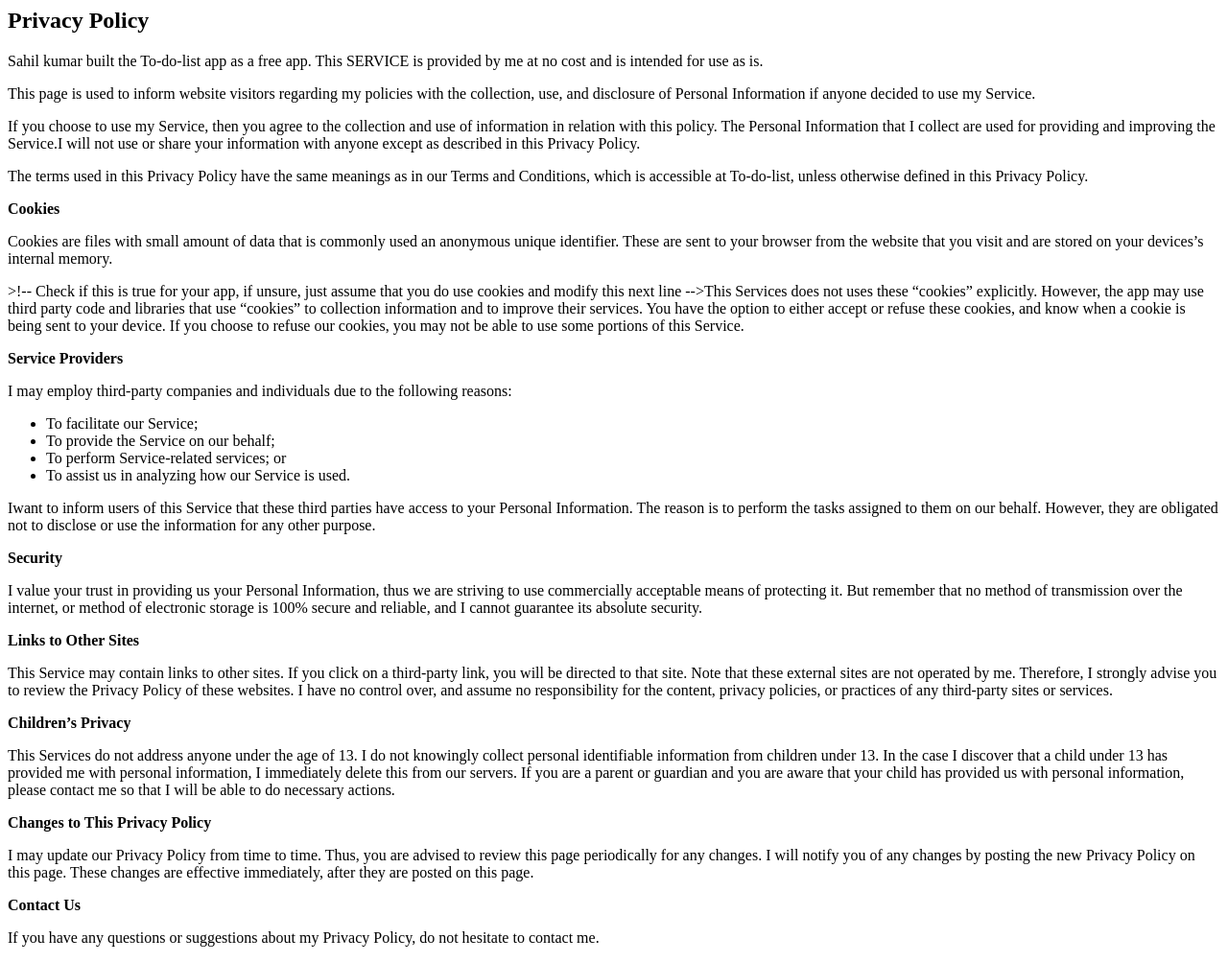
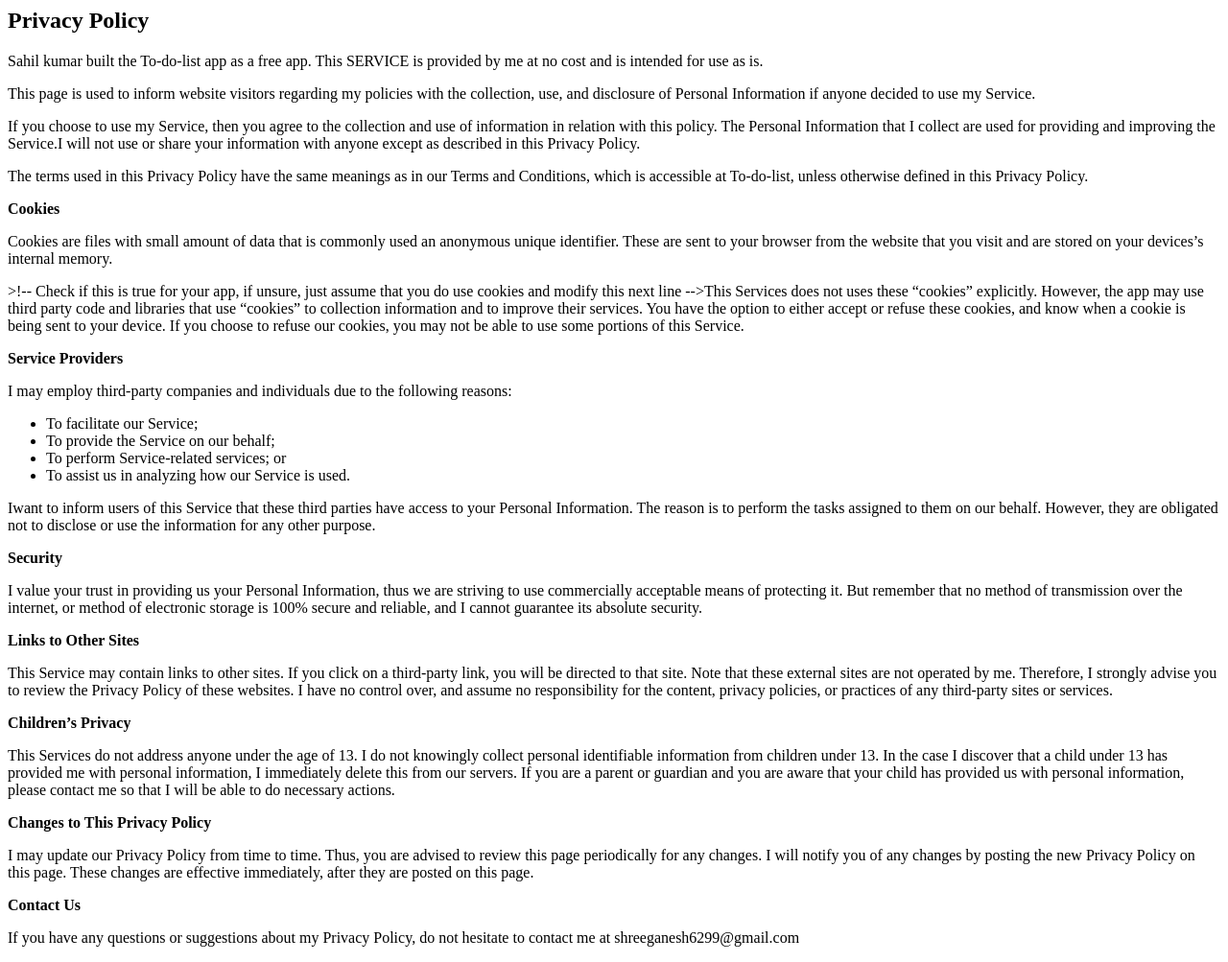
Before and after one commit to ConnetWithSahil/to-do-list, a plain HTML site: page index.html in a window 1280 px wide. Shown: the whole page at 96% size. Drawn offline with Linux system fonts and the light colour scheme.

Commit message:
Update index.html

```diff
--- a/index.html
+++ b/index.html
@@ -61,6 +61,6 @@
 
 <p><strong>Contact Us</strong></p>
 <p>If you have any questions or suggestions about my Privacy Policy, do not hesitate to contact
-    me.</p>
+    me at shreeganesh6299@gmail.com</p>
 </body>
 </html>
```
